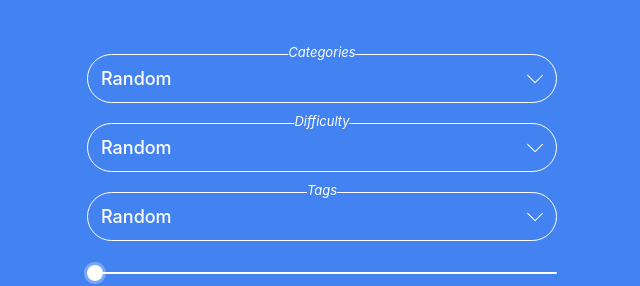
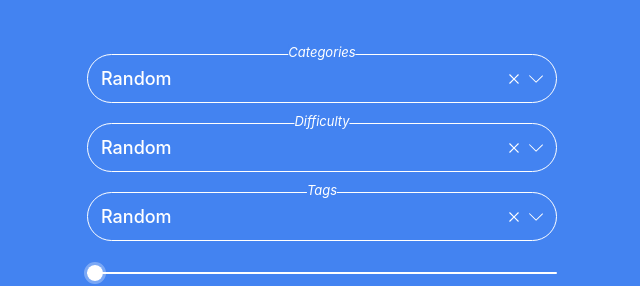
Before and after one commit to b3m3/quiz, a React (Create React App) app: page / in a window 1280 px wide. Shown: the part 225-511 px from the top of the page, without its empty margins (318-958 px from the left). Built offline with nearby package versions, Linux system fonts and the light colour scheme; no server answers.

Commit message:
add clear btn to select

```diff
--- a/src/components/select/Select.jsx
+++ b/src/components/select/Select.jsx
@@ -1,6 +1,7 @@
 import { useState } from 'react';
 
 import { SlArrowDown } from 'react-icons/sl';
+import { VscClose } from 'react-icons/vsc';
 
 import style from './select.module.css';
 
@@ -33,9 +34,10 @@ const Select = ({
     <div className={style.select} >
       <div
         className={style.top}
-        onClick={() => setOpen(open => !open)}
       >
-        <p>
+        <p
+          onClick={() => setOpen(open => !open)}
+        >
           {selectedCategories && selectedCategories.length
             ? selectedCategories.join(', ').length >= 45
               ? selectedCategories.join(', ').slice(0, 45) + '...'
@@ -48,10 +50,25 @@ const Select = ({
                 : selectedTags.join(', ')
             : 'Random'}
         </p>
-        <span style={open ? {transform: 'rotate(180deg)'} : null}>
+        <span
+          style={open ? {transform: 'rotate(180deg)'} : null}
+          onClick={() => setOpen(open => !open)}
+        >
           <SlArrowDown />
         </span>
         <i>{label}</i>
+        <b
+          onClick={() =>
+            label === 'Categories'
+              ? setSelectedCategories([])
+              : label === 'Difficulty'
+              ? setSelectedDifficulty('')
+              : label === 'Tags'
+              ? setSelectedTags('')
+              : null}
+        >
+          <VscClose />
+        </b>
       </div>
 
       <ul className={`${open && style.open}`} >
--- a/src/components/select/select.module.css
+++ b/src/components/select/select.module.css
@@ -34,6 +34,7 @@
 }
 
 .select .open {
+  box-shadow: 3px 3px 10px 3px rgba(51, 51, 51, 0.315);
   padding: .9375rem;
   height: 9.375rem;
   overflow: auto;
@@ -53,12 +54,14 @@
 .top p {
   font-size: 1.125rem;
   font-weight: 500;
+  width: 100%;
 }
 
 .top span {
   display: flex;
   align-items: center;
   justify-content: center;
+  font-size: 14px;
 
   transition: .5s;
 }
@@ -72,3 +75,16 @@
   background-color: #4383f1;
   font-size: 13px;
 }
+
+.top b {
+  display: flex;
+  justify-content: center;
+  align-items: center;
+
+  position: absolute;
+  z-index: 1;
+  top: 50%;
+  right: 33px;
+  transform: translateY(-50%);
+  font-size: 18px;
+}
```
